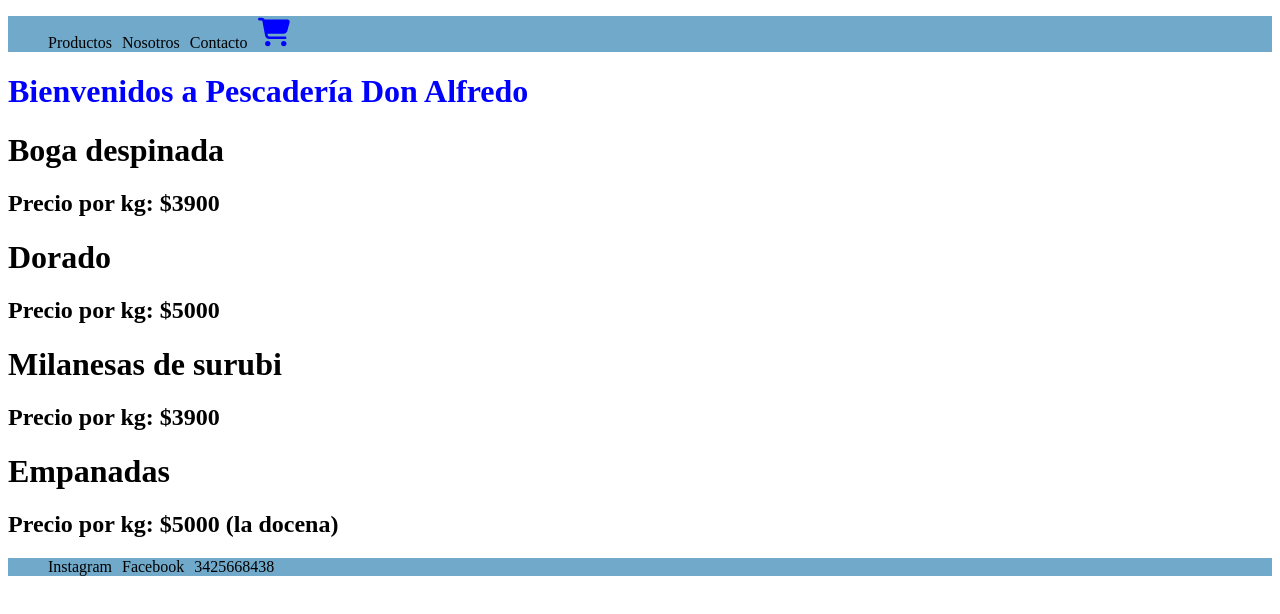
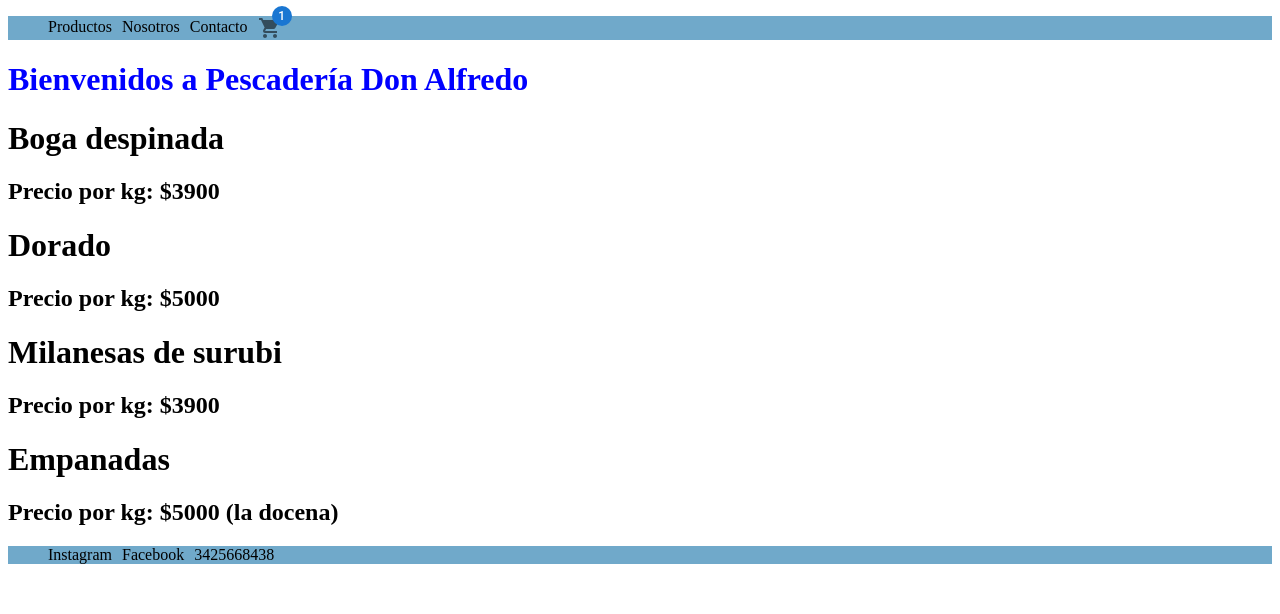
Before and after one commit to TomasVico/PescaderiaDonAlfredo, a React (Vite) app: page / in a window 1280 px wide. Shown: the top 614 px of the page. Built offline with nearby package versions, Linux system fonts and the light colour scheme.

Commit message:
Primer preentrega terminada

```diff
--- a/package.json
+++ b/package.json
@@ -10,6 +10,11 @@
     "preview": "vite preview"
   },
   "dependencies": {
+    "@emotion/react": "^11.11.4",
+    "@emotion/styled": "^11.11.0",
+    "@fontsource/roboto": "^5.0.12",
+    "@mui/icons-material": "^5.15.14",
+    "@mui/material": "^5.15.14",
     "react": "^18.2.0",
     "react-dom": "^18.2.0",
     "react-icons": "^5.0.1"
--- a/src/App.jsx
+++ b/src/App.jsx
@@ -1,7 +1,7 @@
 import Footer from "./componentes/layout/footer/Footer"
 import Navbar from "./componentes/layout/navbar/Navbar"
 import Home from "./componentes/page/home/Home"
-
+import {Grid, Typography} from "@mui/material"
 
 function App() {
 
@@ -10,9 +10,8 @@ function App() {
     <>
       <Navbar/>
       <Home/>
-
       <Footer/>
-    </>
+  </>
   )
 }
 
--- a/src/componentes/layout/navbar/Navbar.jsx
+++ b/src/componentes/layout/navbar/Navbar.jsx
@@ -1,18 +1,17 @@
-import React from 'react'
-import './Navbar.css'
-import { FaCartShopping } from "react-icons/fa6"
+import React from "react";
+import "./Navbar.css";
+import Cart from "./cart/Cart";
 const Navbar = () => {
   return (
-    <div className='Navbar'>
-        <ul>
-            <li id='item'>Productos</li>
-            <li id='item'>Nosotros</li>
-            <li id='item'>Contacto</li>
-            <FaCartShopping color="blue" size= "2em"/>
+    <div className="Navbar">
+      <ul>
+        <li id="item">Productos</li>
+        <li id="item">Nosotros</li>
+        <li id="item">Contacto</li>
+        <li id="item"><Cart/></li>
+      </ul>
+    </div>
+  );
+};
 
-        </ul>
-    </div>
-  )
-}
-
-export default Navbar
+export default Navbar;
--- /dev/null
+++ b/src/componentes/layout/navbar/cart/Cart.jsx
@@ -0,0 +1,15 @@
+import React from 'react'
+import ShoppingCartIcon from '@mui/icons-material/ShoppingCart';
+import { Badge } from '@mui/material';
+const Cart = () => {
+  return (
+    <div>
+      <Badge badgeContent={1} color="primary">
+        <ShoppingCartIcon color="action" />
+      </Badge>
+
+    </div>
+  )
+}
+
+export default Cart
```
Also changed, not shown: 1 other file (tests, documents, lock files or other folders).
